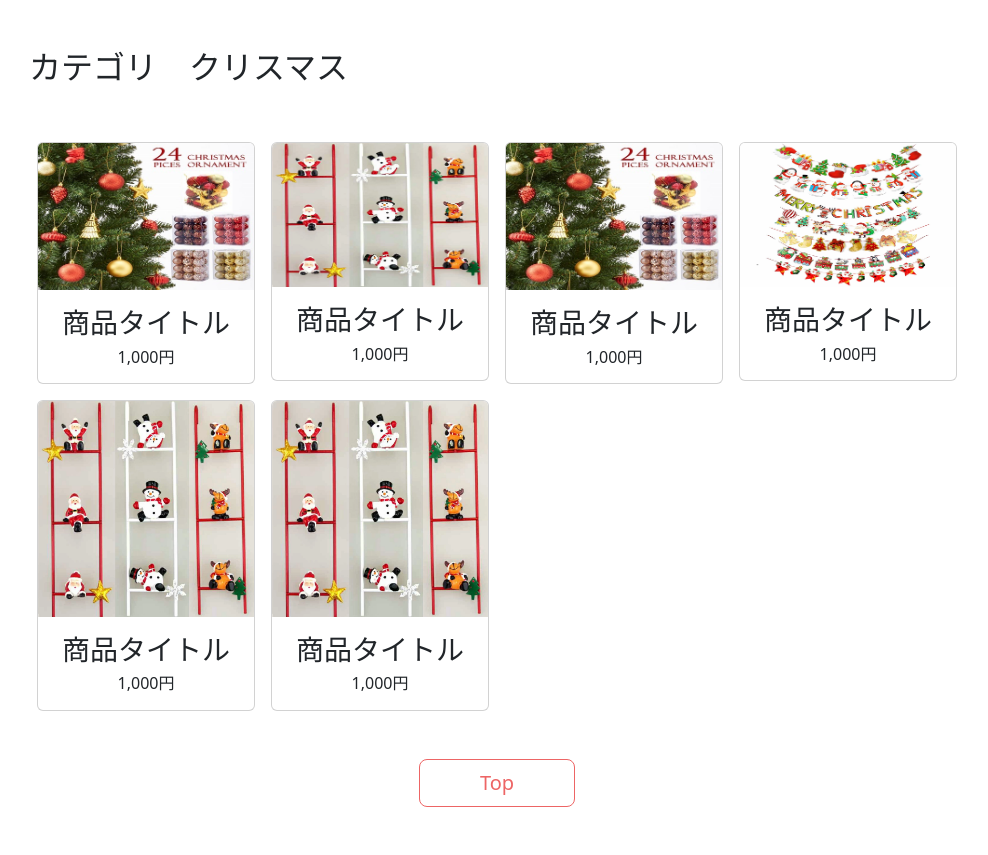
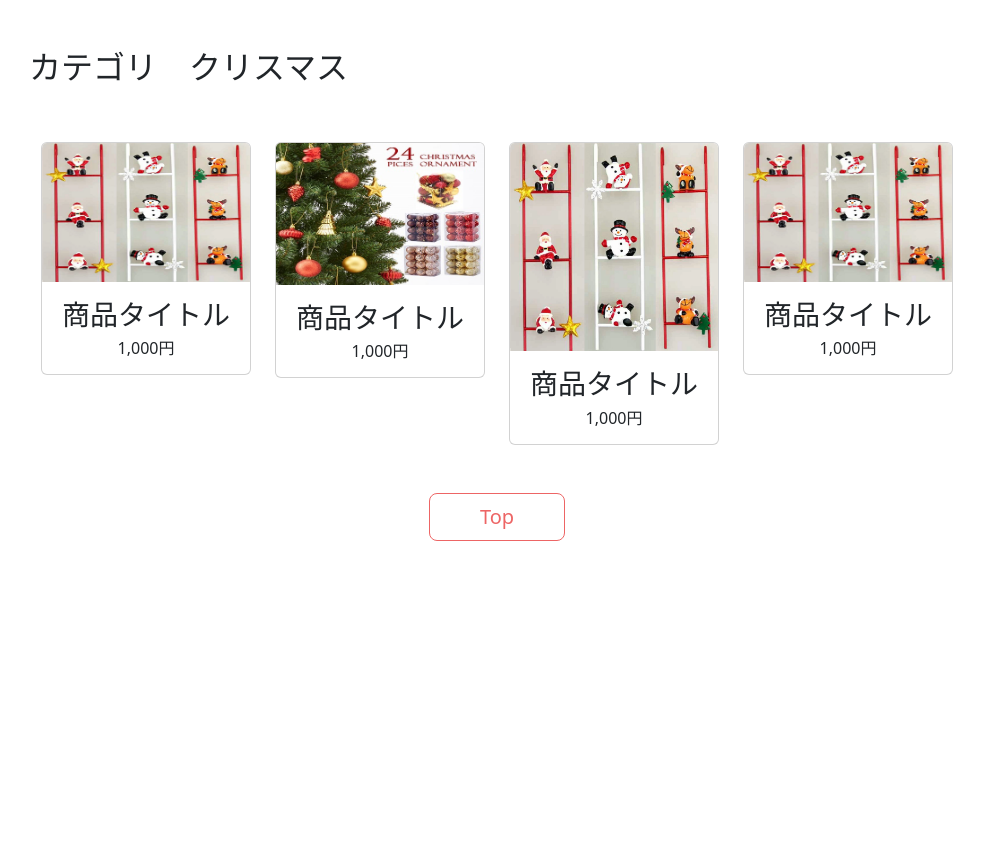
Before and after one commit to hiramatutosiki/Factio, a PHP site: page /category.php in a window 1280 px wide. Shown: the part 105-960 px from the top of the page, without its empty margins (143-1131 px from the left). After the commit the page ends 646 px from the top, so only its background shows below. Run offline with PHP 8.4, Linux system fonts and the light colour scheme; some libraries are stand-ins or nearby versions.

Commit message:
変更：サンプル画像の名前の変更・トップ、カテゴリ画面の編集

```diff
--- a/category.php
+++ b/category.php
@@ -17,29 +17,20 @@
     ?>
 
     <div class="container-fluid w-75">
+
         <!-- 見出し -->
         <div class="row my-5">
             <div class="col-9 offset-0">
                 <h2 class="text-left">カテゴリ　クリスマス</h2>
-            </div>
+
         </div>
 
         <!-- 商品一覧 -->
-        <div class="row row-cols-2 row-cols-sm-2 row-cols-lg-4 g-3 mx-auto">
+        <div class="row row-cols-2 row-cols-sm-3 row-cols-lg-4 g-4 mx-auto">
 
             <div class="col" style="">
                 <div class="card ">
-            <img src="img/サンプルセット2.jpg" class="card-img-top img-fluid" alt="">
-            <div class="card-body" >
-                <h3 class="card-title text-center">商品タイトル</h3>
-                <p class="card-text text-center h6">1,000円</p>
-            </div>
-         </div>
-    </div>
-
-    <div class="col" style="">
-        <div class="card ">
-            <img src="img/サンプルセット1.png" class="card-img-top img-fluid " alt="">
+                <img src="img/サンプル1.png" class="card-img-top img-fluid  " alt="">
                     <div class="card-body">
                         <h3 class="card-title text-center">商品タイトル</h3>
                         <p class="card-text text-center h6">1,000円</p>
@@ -49,7 +40,19 @@
 
             <div class="col" style="">
                 <div class="card ">
-        <img src="img/サンプルセット2.jpg" class="card-img-top img-fluid" alt="">
+                    <img src="img/サンプル2.jpg" class="card-img-top img-fluid  " alt="">
+                    <div class="card-body">
+                        <h3 class="card-title text-center">商品タイトル</h3>
+                        <p class="card-text text-center h6">1,000円</p>
+                    </div>
+                </div>
+            </div>
+
+
+
+            <div class="col" style="">
+                <div class="card ">
+                 <img src="img/サンプル3.jpg" class="card-img-top img-fluid  " alt="">
                     <div class="card-body">
                         <h3 class="card-title text-center">商品タイトル</h3>
                         <p class="card-text text-center h6">1,000円</p>
@@ -59,7 +62,7 @@
 
             <div class="col" style="">
                 <div class="card ">
-        <img src="img/サンプルセット3.png" class="card-img-top img-fluid  " alt="">
+                    <img src="img/サンプル4.png" class="card-img-top img-fluid  " alt="">
                     <div class="card-body">
                         <h3 class="card-title text-center">商品タイトル</h3>
                         <p class="card-text text-center h6">1,000円</p>
@@ -67,25 +70,6 @@
                 </div>
             </div>
 
-    <div class="col" style="">
-        <div class="card ">
-        <img src="img/サンプルセット4.jpg" class="card-img-top img-fluid  " alt="">
-            <div class="card-body">
-                <h3 class="card-title text-center">商品タイトル</h3>
-                <p class="card-text text-center h6">1,000円</p>
-            </div>
-        </div>
-    </div>
-
-    <div class="col" style="">
-        <div class="card ">
-        <img src="img/サンプルセット4.jpg" class="card-img-top img-fluid  " alt="">
-            <div class="card-body">
-                <h3 class="card-title text-center">商品タイトル</h3>
-                <p class="card-text text-center h6">1,000円</p>
-            </div>
-        </div>
-    </div>
 
      </div>
      <div class="d-grid gap-3 col-2 mx-auto my-5">
```
Also changed, not shown: index.php (+15 -5 lines), img/サンプル1.png (added), img/サンプル2.jpg (added), img/サンプル3.jpg (added), img/サンプル4.png (added). Lines whose indentation alone changed are shown as unchanged.
